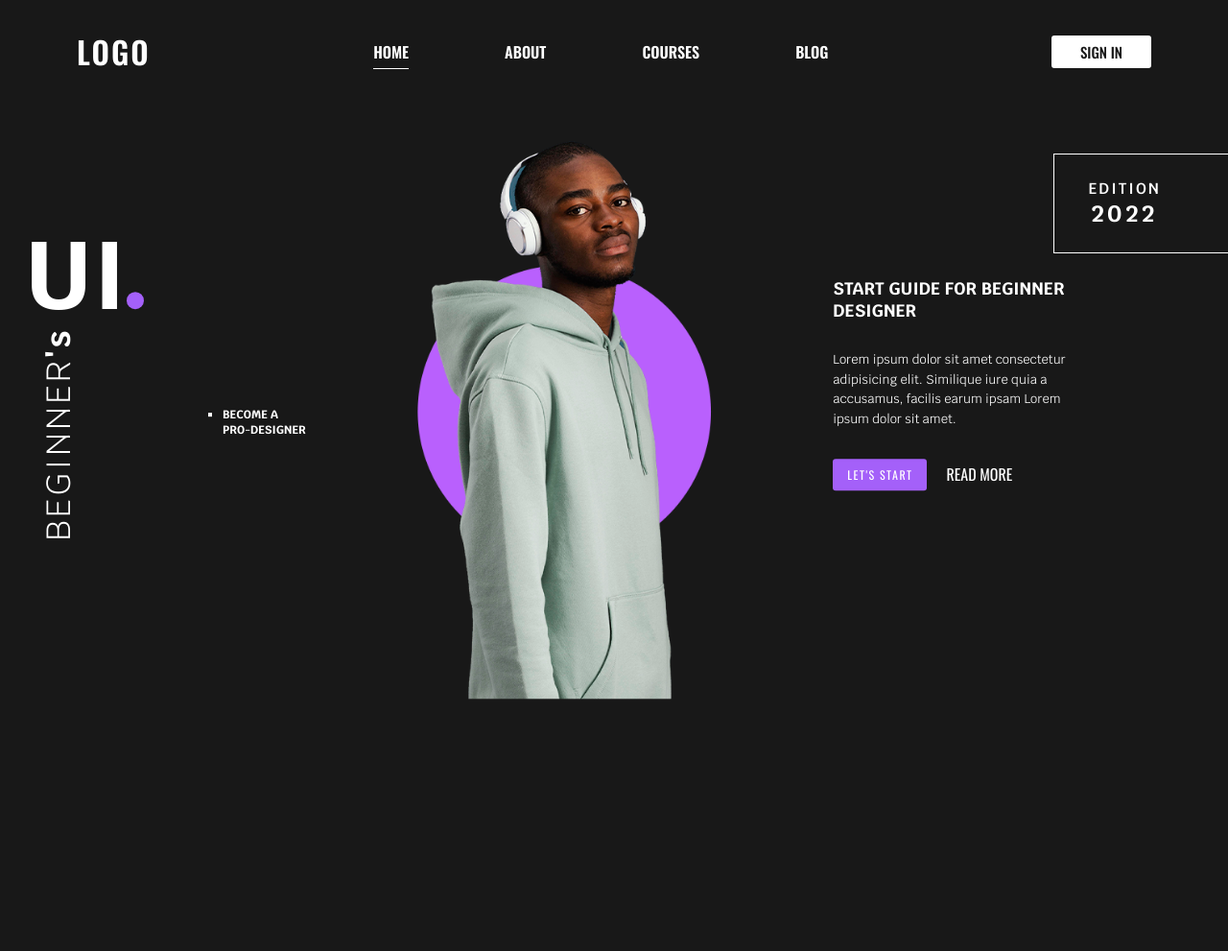
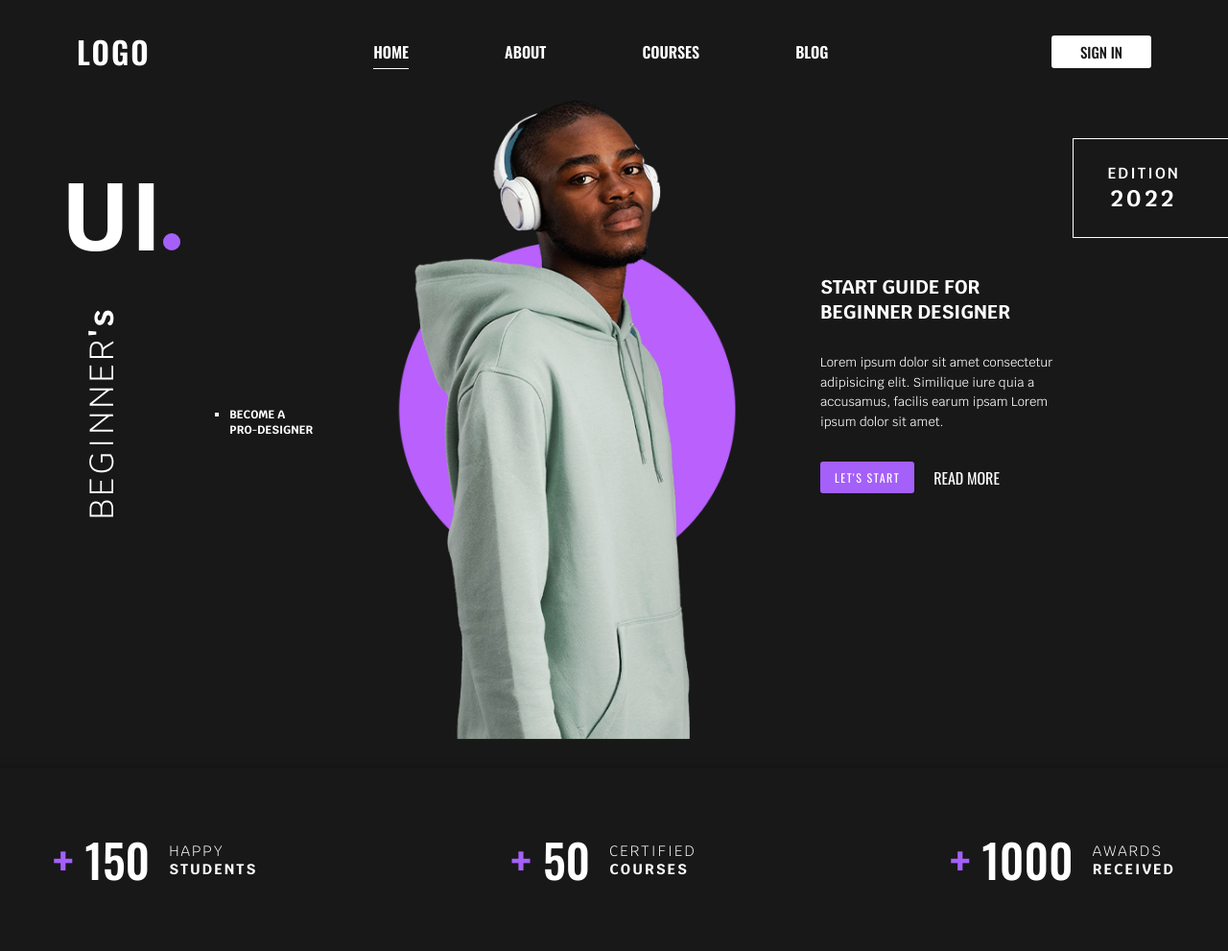
Before and after one commit to 0raffay/4-psdToHtml, a plain HTML site: page index.html in a window 1280 px wide. Shown: the whole page at 96% size. Before the commit the page ends 800 px from the top, so only its background shows below. Drawn offline with nearby package versions, Linux system fonts and the light colour scheme.

Commit message:
Achievements section

```diff
--- a/assets/css/style.css
+++ b/assets/css/style.css
@@ -21,8 +21,7 @@ body{
     font-family: 'Krub', sans-serif;
     color: #fff;
     background-color: var(--drk-clr);
-    width: 100vw;
-    height: 100vh;
+
 }
 
 a,
@@ -53,7 +52,7 @@ img{
 /* utility */
 
 .container{
-    max-width: 1420px;
+    max-width: 1200px;
     margin: 0 auto;
     padding: 0 15px;
 }
@@ -131,13 +130,11 @@ nav ul li a.active::after{
     opacity: .8;
 }
 
-.banner{
-    position: absolute;
-    top: 50%;
-    left: 50%;
-    transform: translate(-50%,-50%);
-    width: 100vw;
-    font-family: var(--krub);
+#home{
+    display: flex;
+    justify-content: center;
+    align-items: center;
+    height: 100vh;
 }
 
 
@@ -148,7 +145,7 @@ nav ul li a.active::after{
 
 .banner-img{
     grid-column: 5/8;
-    scale: .98;
+    scale: 1.2;
     position: relative;
     top: 40px;
 }
@@ -166,7 +163,7 @@ nav ul li a.active::after{
     font-family: var(--krub);
     position: absolute;
     top: 20%;
-    left: 2%;
+    left: 5%;
 }
 
 #ui::after{
@@ -181,8 +178,8 @@ nav ul li a.active::after{
 
 .banner-txt-1 h3{
     position: absolute;
-    top: 55%;
-    left: -4%;
+    top: 51%;
+    left: -.5%;
     font-size: 35px;
     font-family: var(--krub);
     font-weight: 300;
@@ -200,6 +197,7 @@ nav ul li a.active::after{
     list-style-type: square;
     position: relative;
     top: 40px;
+    left: -16px;
     font-size: 12px;
     font-family: var(--krub);
     font-weight: 700;
@@ -209,12 +207,11 @@ nav ul li a.active::after{
 #edition-box{
     text-align: center;
     position: absolute;
-    top: 20%;
+    top: 18%;
     right: 0;
-    padding: 25px 70px 25px 35px;
     border: 1px solid #fff;
+    padding: 25px 50px 25px 35px;
     border-right: none;
-    border-width: 150%;
 }
 
 #edition-box h2{
@@ -232,7 +229,7 @@ nav ul li a.active::after{
 }
 
 .main-para h3{
-    font-size: 18px;
+    font-size: 20px;
     font-weight: 700;
     margin-bottom: 30px;
 }
@@ -256,3 +253,49 @@ nav ul li a.active::after{
 .banner-btn-main:hover{
     opacity: .8;
 }
+
+
+
+#achive-section{
+    padding: 60px 0;
+    box-shadow: 0 10px 10px 5px #000;
+    font-family: 'Oswald', sans-serif;
+    background-color: #181818;
+}
+
+.achive-box{
+    gap: 20px;
+}
+.achive-box h2{
+    font-size: 3rem;
+    font-weight: 500;
+}
+
+.achive-box h2:before{
+    content: "+";
+    display: inline-block;
+    margin-right: 12px;
+    color: var(--prpl-clr-secondary);
+    font-weight: 800;
+}
+
+.achive-box h3{
+    font-family: var(--krub);
+    font-weight: 300;
+    letter-spacing: 2px;
+    font-size: .95rem;
+}
+.achive-box h3::after{
+    display: block;
+    text-transform: uppercase;
+    font-weight: 700;
+}
+.achive-box-1 h3::after{
+    content: "Students";
+}
+.achive-box-2 h3::after{
+    content: "Courses";
+}
+.achive-box-3 h3::after{
+    content: "Received";
+}
--- a/index.html
+++ b/index.html
@@ -41,7 +41,6 @@
         </div>
 
         <div class="container banner grid">
-
             <div class="banner-txt-1">
                 <h2 id="ui">UI</h2>
                 <h3>beginner</h3>
@@ -68,5 +67,23 @@
             </div>
         </div>
     </section>
+
+    <section id="achive-section">
+        <div class="container flex justify-content-space">
+            <div class="achive-box achive-box-1 flex ">
+                <h2>150</h2>
+                <h3>happy</h3>
+            </div>
+            <div class="achive-box achive-box-2 flex">
+                <h2>50</h2>
+                <h3>certified</h3>
+            </div>
+            <div class="achive-box achive-box-3 flex">
+                <h2>1000</h2>
+                <h3>awards</h3>
+            </div>
+        </div>
+    </section>
+
 </body>
 </html>
```
